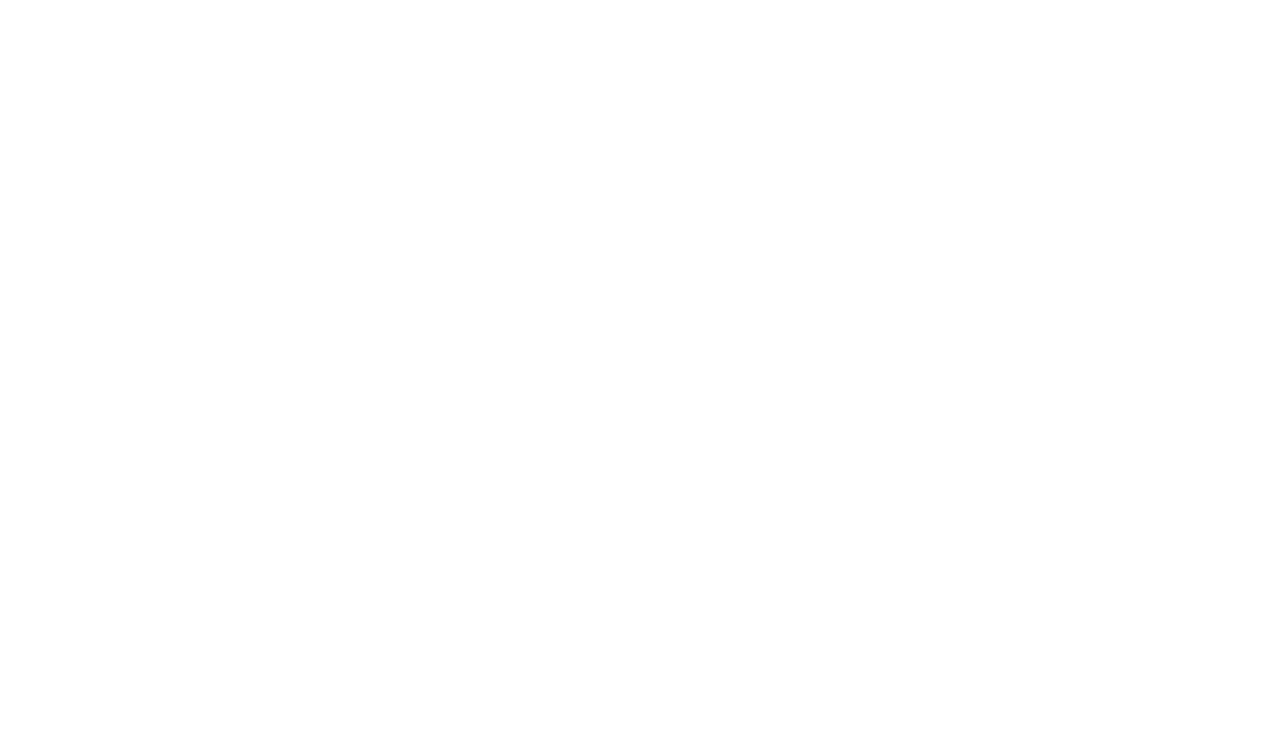
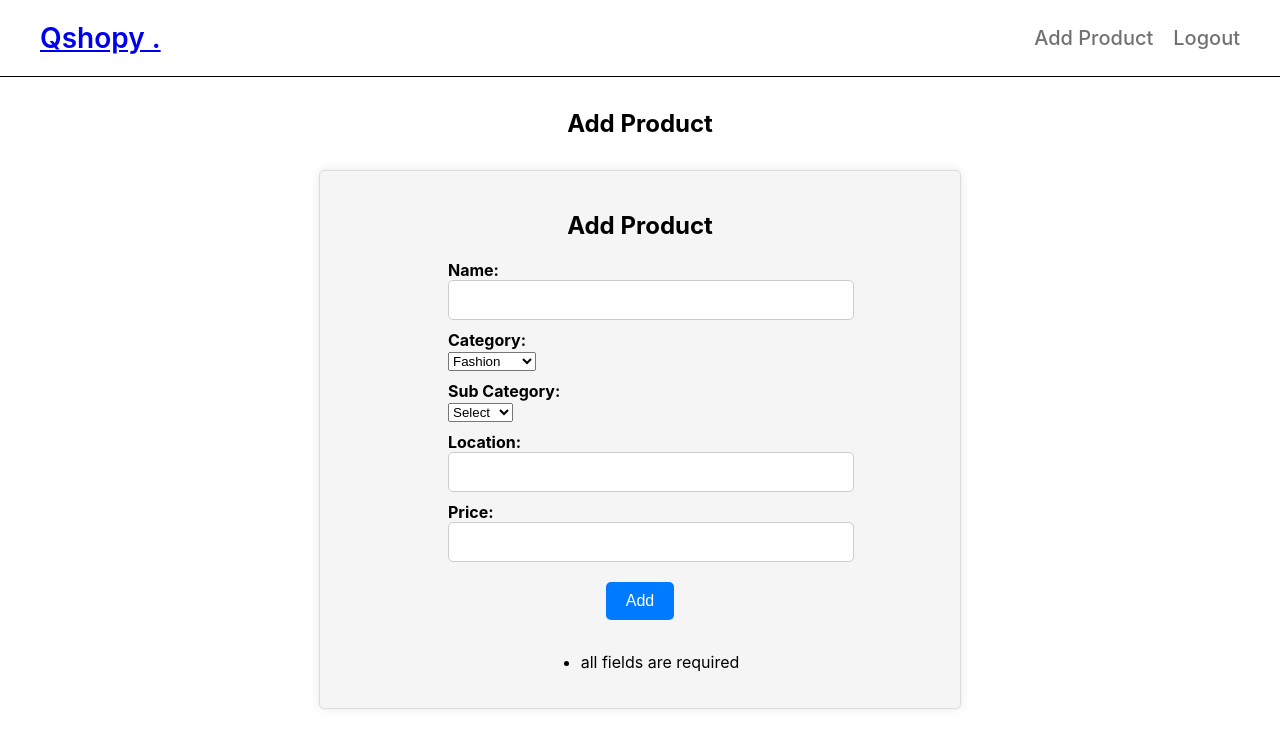
Before and after one commit to Anandu-Kp/Qshopy-frontend, a React (Create React App) app: page /add-product in a window 1280 px wide. Before the commit this address had no page. Shown: the top 748 px of the page. Built offline with nearby package versions, Linux system fonts and the light colour scheme.

Commit message:
08/11-bugs fixed

```diff
--- a/src/App.js
+++ b/src/App.js
@@ -6,6 +6,7 @@ import Homepage from "./pages/Homepage"
 import LoginPage from './pages/Login';
 import RegisterPage from './pages/Register';
 import DashboardPage from './pages/DashboardPage';
+import AddProduct from './pages/AddProduct';
 
 function App() {
   return (
@@ -17,6 +18,8 @@ function App() {
           <Route path='/register/:userType' element={<RegisterPage />}></Route>
           <Route path='/register/:userType' element={<RegisterPage />}></Route>
           <Route path='/:userType/dashboard' element={<DashboardPage />}></Route>
+          <Route path='/add-product' element={<AddProduct />}></Route>
+
         </Routes>
       </BrowserRouter>
     </div>
--- a/src/Components/Common/NavBar/index.js
+++ b/src/Components/Common/NavBar/index.js
@@ -1,7 +1,7 @@
 import "./styles.css"
 import { Link } from "react-router-dom"
 
-function Navbar() {
+function Navbar({ isMerchant }) {
 
 
     return (
@@ -10,7 +10,7 @@ function Navbar() {
                 <span>Qshopy .</span>
             </div></Link>
             <div className="nav-right">
-
+                {isMerchant && <Link to="/add-product">Add Product</Link>}
                 <Link onClick={() => localStorage.removeItem("token")} to="/">Logout</Link>
             </div>
         </div>
--- a/src/Components/Dashboard/index.js
+++ b/src/Components/Dashboard/index.js
@@ -9,7 +9,7 @@ function Dashboard({ type, productList }) {
 
             {
                 productList.map((element, id) =>
-                    <Product productObj={element} key={id} />
+                    <Product productObj={element} key={id} type={type} />
 
                 )
             }
--- a/src/Components/Product/index.js
+++ b/src/Components/Product/index.js
@@ -1,8 +1,13 @@
 import React from 'react'
 import "./styles.css"
 import image from "../../Assets/image.png"
+import Button from '../Common/Button'
 
-function Product({ productObj, id }) {
+
+function Product({ productObj, id, type }) {
+    const deleteProduct = () => {
+        console.log(productObj);
+    }
     return (
         <div className='product' key={id}>
             <img src={image}></img>
@@ -14,6 +19,12 @@ function Product({ productObj, id }) {
                 <div className='product-main-right'>
                     <span className='product-price'>Rs.{productObj.price}</span>
                 </div>
+                {type == "merchant" &&
+                    <div className='product-footer'>
+                        <Button value="EDIT" onClick={() => window.location.href = "/edit"} />
+                        <Button value="DELETE" onClick={() => deleteProduct()} />
+                    </div>
+                }
             </div>
         </div>
     )
--- /dev/null
+++ b/src/Components/ProductForm/index.js
@@ -0,0 +1,168 @@
+import axios from 'axios';
+import React, { useState } from 'react'
+import Loader from '../Common/Loader';
+
+function ProductForm({ isAdding }) {
+
+    const [isLoading, setIsLoading] = useState(false);
+    const [warningColor, setWarningColor] = useState("black")
+    const [category, setCategory] = useState("fashion")
+
+    const [formData, setFormData] = useState({
+        name: '',
+        category: 'fashion',
+        sub_category: 'select',
+        location: '',
+        price: ''
+    });
+
+    const subCategory = {
+        sports: ['football', 'cricket', 'badminton'],
+        fashion: ['men', 'women'],
+        electronics: ["smartphones", "tv", "earphones"]
+    }
+
+    const handleChange = (e) => {
+        const { name, value } = e.target;
+        console.log(name, e.target);
+        setFormData({
+            ...formData,
+            [name]: value,
+        });
+    };
+
+    const addProduct = () => {
+        axios.post(`${process.env.REACT_APP_API}/product/add`, formData,
+            {
+                headers: {
+                    "qurinom-token": localStorage.getItem("token")
+                }
+            }
+        ).then((res) => {
+            setIsLoading(false)
+            setFormData({
+                name: '',
+                category: '',
+                sub_category: '',
+                location: '',
+                price: ''
+            })
+
+            window.location.href = `/merchant/dashboard`
+            console.log(res);
+        })
+            .catch((err) => {
+                setIsLoading(false)
+                if (err.response.data.message == "invalid input") setWarningColor("red")
+                alert(err.response.data.message)
+            })
+    }
+    const editProduct = () => {
+        axios.post(`${process.env.REACT_APP_API}/product/add`, formData,
+            {
+                headers: {
+                    "qurinom-token": localStorage.getItem("token")
+                }
+            }
+        ).then((res) => {
+            setIsLoading(false)
+            setFormData({
+                name: '',
+                category: '',
+                sub_category: '',
+                location: '',
+                price: ''
+            })
+
+            window.location.href = `/merchant/dashboard`
+            console.log(res);
+        })
+            .catch((err) => {
+                setIsLoading(false)
+                if (err.response.data.message == "invalid input") setWarningColor("red")
+                alert(err.response.data.message)
+            })
+    }
+
+    const handleSubmit = (e) => {
+        e.preventDefault();
+        console.log(formData);
+        if (formData.sub_category == "select") alert("please slect a sub category");
+        // axios.post(`${process.env.REACT_APP_API}/product/add`, formData)
+        else isAdding ? addProduct() : editProduct();
+
+        // console.log(formData);
+    };
+
+    return (
+        <> {isLoading ? <Loader /> :
+            <div className="registration-form" style={{ minWidth: "600px" }}>
+                <h2 className='register-title'>{isAdding ? "Add Product" : "Edit Product"}</h2>
+                <form onSubmit={handleSubmit}>
+                    <div className="form-group">
+                        <label>Name:</label>
+                        <input
+                            type="text"
+                            name="name"
+                            value={formData.name}
+                            onChange={handleChange}
+                        />
+                    </div>
+
+                    <div className="form-group">
+                        <label>Category:</label>
+                        <select id="categoryDropdown" name='category' onChange={(e) => {
+                            handleChange(e)
+                            setCategory(e.target.value)
+                        }}>
+                            <option value="fashion">Fashion</option>
+                            <option value="sports">Sports</option>
+                            <option value="electronics">Electronics</option>
+                        </select>
+                    </div>
+
+                    <div className="form-group">
+                        <label>Sub Category:</label>
+                        <select id="categoryDropdown" name='sub_category' onChange={handleChange}>
+                            <option value="select">Select</option>
+                            {
+                                subCategory[category].map((ele) => <option value={ele}>{ele}</option>)
+                            }
+                        </select>
+                    </div>
+
+                    <div className="form-group">
+                        <label>Location:</label>
+                        <input
+                            type="text"
+                            name="location"
+                            value={formData.location}
+                            onChange={handleChange}
+                        />
+                    </div>
+
+                    <div className="form-group">
+                        <label>Price:</label>
+                        <input
+                            type="text"
+                            name="price"
+                            value={formData.price}
+                            onChange={handleChange}
+                        />
+                    </div>
+
+                    <button type="submit">{isAdding ? "Add" : "Edit"}</button>
+                </form>
+                <div>
+                    <ul style={{ color: warningColor }}>
+                        <li>all fields are required</li>
+
+                    </ul>
+                </div>
+            </div>}
+        </>
+
+    );
+}
+
+export default ProductForm
--- a/src/Components/Register/index.js
+++ b/src/Components/Register/index.js
@@ -2,9 +2,12 @@ import React, { useState } from 'react'
 
 import { Link } from 'react-router-dom';
 import axios from "axios"
+import Loader from '../Common/Loader';
 
 function Register({ type }) {
     let [showPassword, setShowPassword] = useState(false)
+    const [isLoading, setIsLoading] = useState(false);
+    const [warningColor, setWarningColor] = useState("black")
     const [formData, setFormData] = useState({
         name: '',
         phone: '',
@@ -25,8 +28,23 @@ function Register({ type }) {
 
     const handleSubmit = (e) => {
         e.preventDefault();
-        axios.post(`${process.env.REACT_APP_API}${type}/register`, formData)
+        setIsLoading(true)
+        const userData = {
+            name: formData.name,
+            email: formData.email,
+            phone: formData.phone,
+            password: formData.password
+        }
+        if (type == "user") {
+            userData.address = formData.address
+        }
+        else {
+            userData.location = formData.location;
+            userData.company = formData.company
+        }
+        axios.post(`${process.env.REACT_APP_API}/${type}/register`, userData)
             .then((res) => {
+                setIsLoading(false)
                 setFormData({
                     name: '',
                     phone: '',
@@ -37,14 +55,19 @@ function Register({ type }) {
                     company: ''
                 })
                 localStorage.setItem("token", res.data.data.token)
-                window.location.href = "/homepage"
+                window.location.href = `/login/${type}`
                 console.log(res);
             })
-            .catch((err) => console.log(err))
+            .catch((err) => {
+                setIsLoading(false)
+                if (err.response.data.message == "invalid input") setWarningColor("red")
+                alert(err.response.data.message)
+            })
         // console.log(formData);
     };
-
+    console.log(type);
     return (
+        <> {isLoading ? <Loader /> :
             <div className="registration-form" style={{ minWidth: "600px" }}>
                 <h2 className='register-title'>Registration Form</h2>
                 <form onSubmit={handleSubmit}>
@@ -129,7 +152,16 @@ function Register({ type }) {
                     <button type="submit">Register</button>
                 </form>
                 <span>Already have an account?<Link to={`/login/${type}`}>Login</Link> </span>
+                <div>
+                    <ul style={{ color: warningColor }}>
+                        <li>all fields are required</li>
+                        <li>Email should contain "@gmail.com" at the end</li>
+                        <li>Phone number should contain 10 digits</li>
+
+                    </ul>
                 </div>
+            </div>}
+        </>
 
     );
 }
--- /dev/null
+++ b/src/pages/AddProduct.js
@@ -0,0 +1,15 @@
+import React from 'react'
+import ProductForm from '../Components/ProductForm'
+import Navbar from '../Components/Common/NavBar'
+
+function AddProduct() {
+    return (
+        <div className='add-product'>
+            <Navbar isMerchant={true} />
+            <h2>Add Product</h2>
+            <ProductForm isAdding={true} />
+        </div>
+    )
+}
+
+export default AddProduct
```
Also changed, not shown: src/Components/Login/index.js (+15 -4 lines), src/pages/DashboardPage.js (+8 -5 lines), src/Components/ProductForm/styles.css (added), 1 other file (tests, documents, lock files or other folders). Lines whose indentation alone changed are shown as unchanged.
